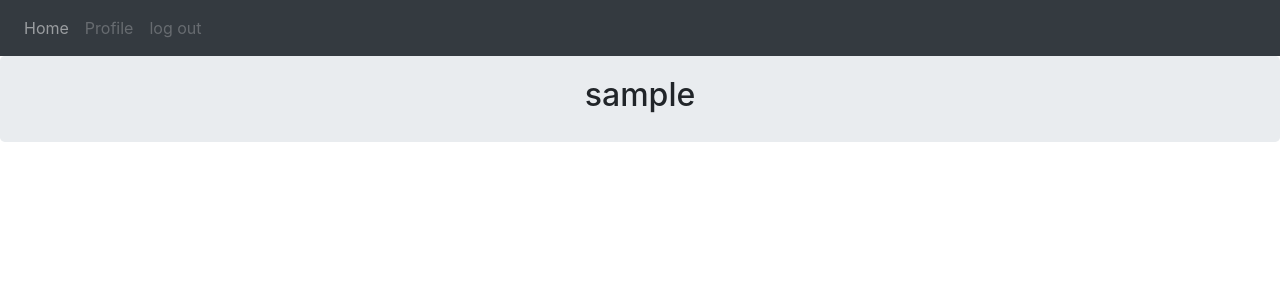
After one commit to mo4wez/django_social_media, a Django app: page /account/profile/1/ in a window 1280 px wide. The commit adds this page. Shown: the top 300 px of the page. Run offline with Django 5.2, Linux system fonts and the light colour scheme; the visitor is signed in with stand-in values (Sample User, id 1); data comes from the database, SQL or seed files in the repository; parts of the project's set-up code (start-up, migrations or seed data) failed here and were passed over; some libraries are stand-ins or nearby versions.

Commit message:
add UserProfileView

```diff
--- /dev/null
+++ b/account/templates/account/profile.html
@@ -0,0 +1,7 @@
+{% extends "_base.html" %}
+
+{% block page_title %}Profile{% endblock page_title %}
+
+{% block content %}
+    <h2 class="text-center">{{user_p.username}}</h2>
+{% endblock content %}
--- a/account/urls.py
+++ b/account/urls.py
@@ -8,4 +8,5 @@ urlpatterns = [
     path('register/', views.UserRegisterView.as_view(), name='register_user'),
     path('login/', views.UserLoginView.as_view(), name='login_user'),
     path('logout/', views.UserLogOutView.as_view(), name='logout_user'),
+    path('profile/<int:user_id>/', views.UserProfileView.as_view(), name='user_profile'),
 ]
--- a/account/views.py
+++ b/account/views.py
@@ -93,3 +93,10 @@ class UserLogOutView(LoginRequiredMixin, View):
             )
 
         return redirect('account:login_user')
+
+
+class UserProfileView(LoginRequiredMixin, View):
+
+    def get(self, request, user_id):
+        user = User.objects.get(pk=user_id)
+        return render(request, 'account/profile.html', {'user_p':user})
--- a/templates/inc/navbar.html
+++ b/templates/inc/navbar.html
@@ -2,7 +2,7 @@
       <div class="navbar-nav">
         <a class="nav-item nav-link" href="{% url "home:home_page" %}">Home</a>
         {% if user.is_authenticated %}
-          <a class="nav-item nav-link disabled">welcome, {{user.username}}</a>
+          <a class="nav-item nav-link disabled" href="{% url "account:user_profile" user.pk %}">Profile</a>
           <a class="nav-item nav-link disabled" href="{% url "account:logout_user" %}">log out</a>
         {% else %}
           <a class="nav-item nav-link" href="{% url "account:register_user" %}">register</a>
```
